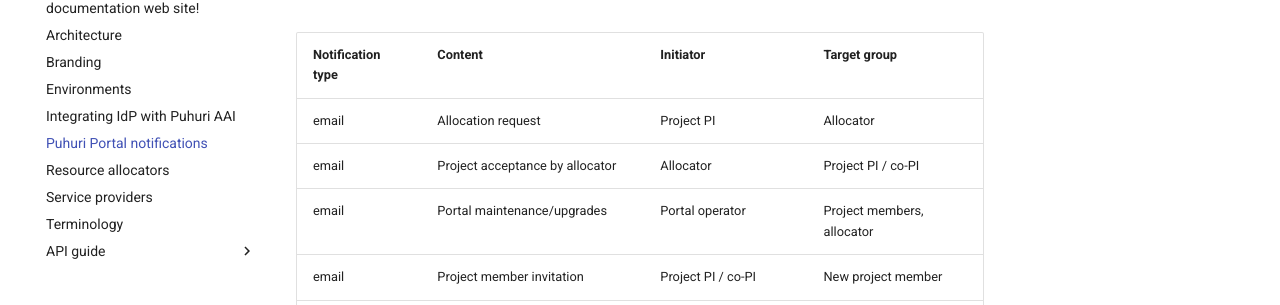
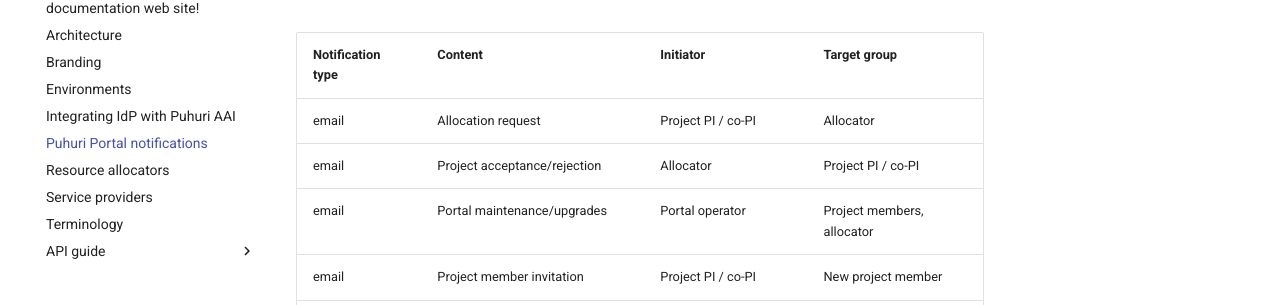
Before and after one commit to neicnordic/puhuri-web, an MkDocs documentation site: the page built from docs/notifications.md, in a window 1280 px wide. Shown: the part 148-453 px from the top of the page. Built offline with MkDocs 1.6.1 and Material for MkDocs 9.7.7, drawn with Linux system fonts in a browser that asks for light colours.

Commit message:
Portal notifications updated

```diff
--- a/docs/notifications.md
+++ b/docs/notifications.md
@@ -1,8 +1,8 @@
 # Puhuri Portal notifications
 | Notification type | Content | Initiator | Target group |
 --- | --- | --- | --- |
-| email | Allocation request | Project PI | Allocator |
-| email | Project acceptance by allocator | Allocator | Project PI / co-PI |
+| email | Allocation request | Project PI / co-PI | Allocator |
+| email | Project acceptance/rejection | Allocator | Project PI / co-PI |
 | email | Portal maintenance/upgrades | Portal operator | Project members, allocator |
 | email | Project member invitation | Project PI / co-PI | New project member |
 | email | Project member removal | Project PI / co-PI  | Removed project member |
```
